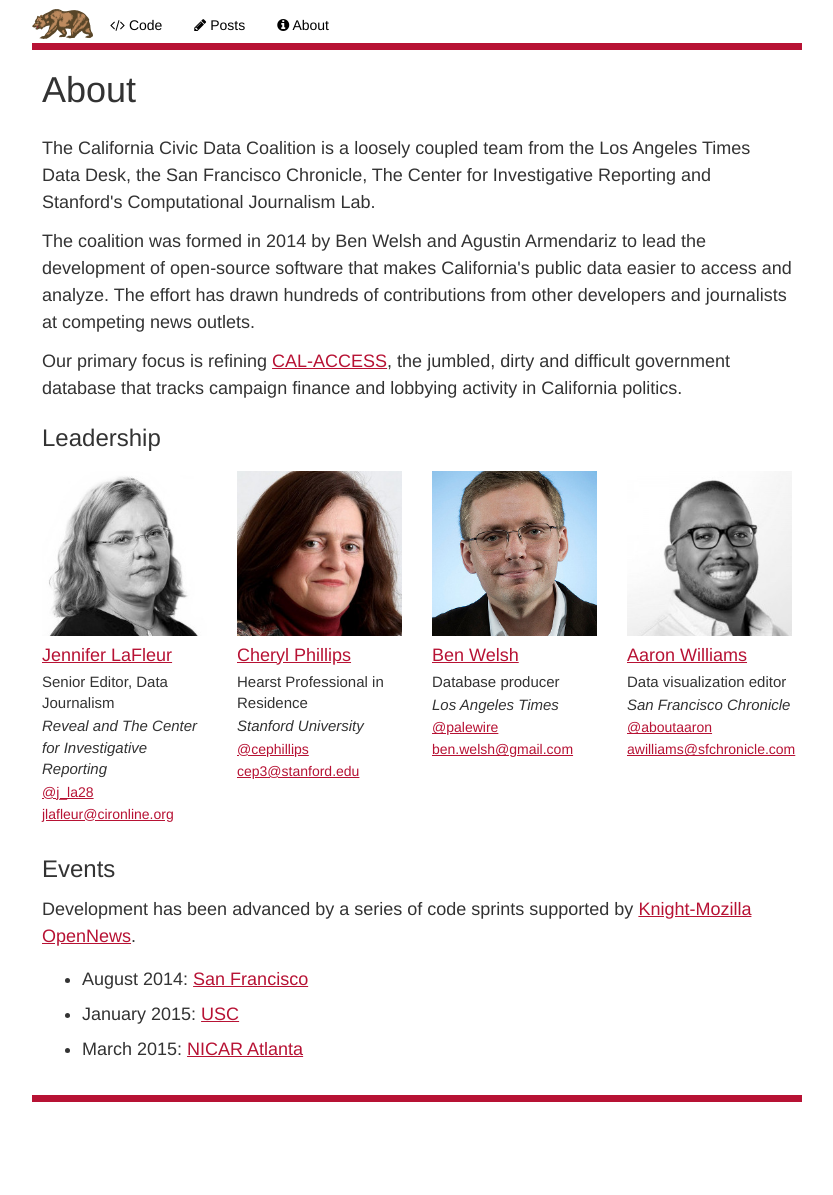
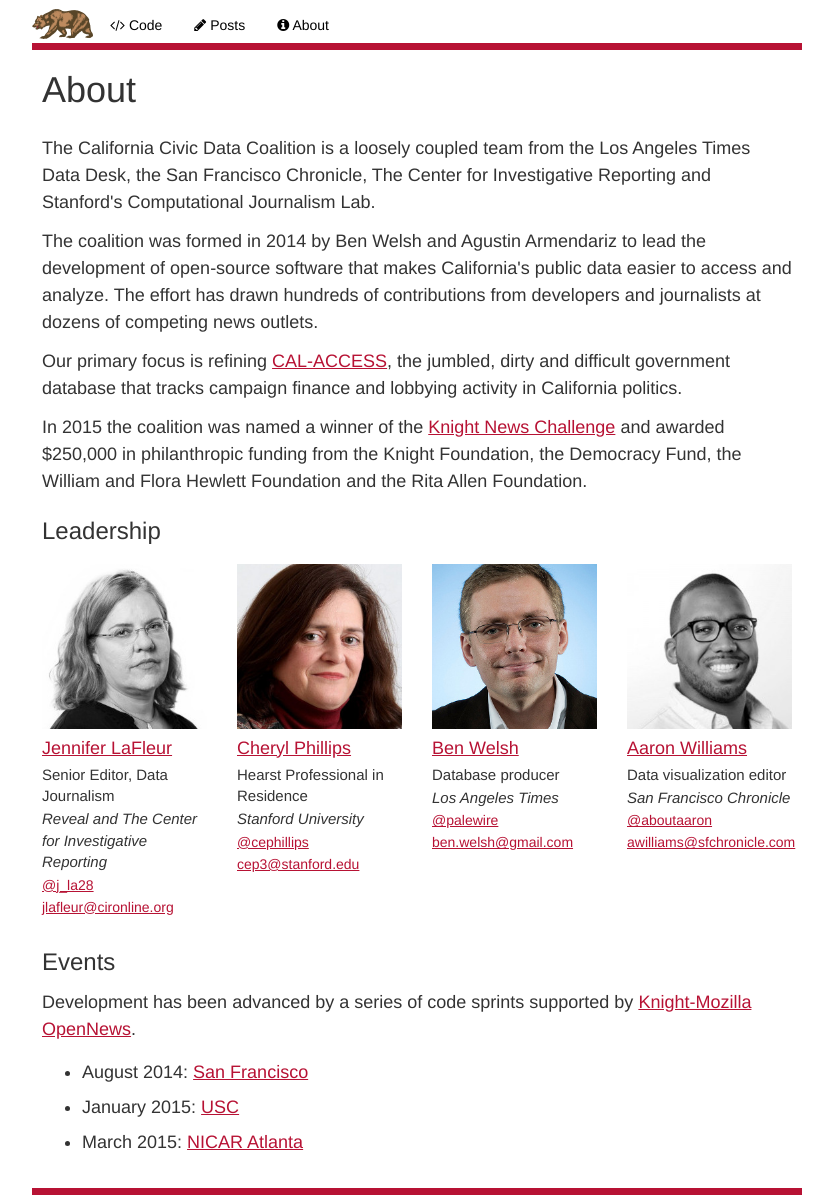
Before and after one commit to palewire/californiacivicdata.org, a Jekyll site: the page built from about/index.html, in a window 1280 px wide. Shown: the whole page, without its empty margins (223-1056 px from the left). Built offline with Jekyll 4.4.1, drawn with Linux system fonts in a browser that asks for light colours; before the commit the page ends 1102 px from its top, so only the background shows below that.

Commit message:
Added grant disclosure to our about page

```diff
--- a/about/index.html
+++ b/about/index.html
@@ -49,13 +49,18 @@
         and Agustin Armendariz to lead the development of open-source software
         that makes California's public data easier to access
         and analyze. The effort has drawn hundreds of contributions
-        from other developers and journalists at competing news outlets.
+        from developers and journalists at dozens of competing news outlets.
     </p>
 
     <p>
         Our primary focus is refining <a href="http://cal-access.ss.ca.gov/">CAL-ACCESS</a>, the
         jumbled, dirty and difficult government database that tracks
         campaign finance and lobbying activity in California politics.
+    </p>
+
+    <p>
+        In 2015 the coalition was named a winner of the <a href="/2015/07/22/knight-news-challenge/">Knight News Challenge</a> and awarded $250,000 in philanthropic funding
+        from the Knight Foundation, the Democracy Fund, the William and Flora Hewlett Foundation and the Rita Allen Foundation.
     </p>
 </section>
 
```
